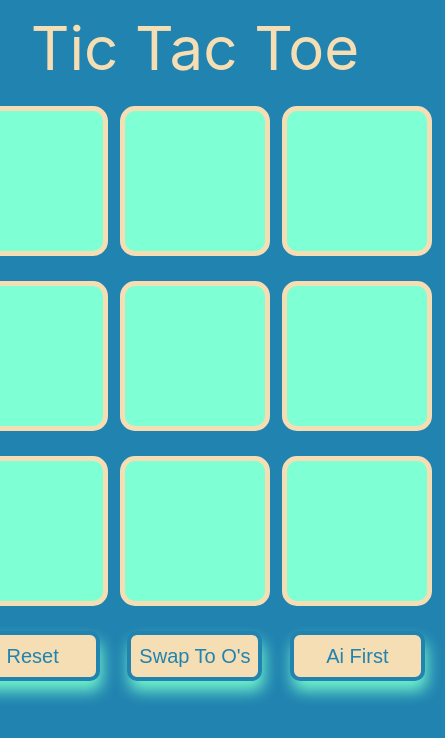
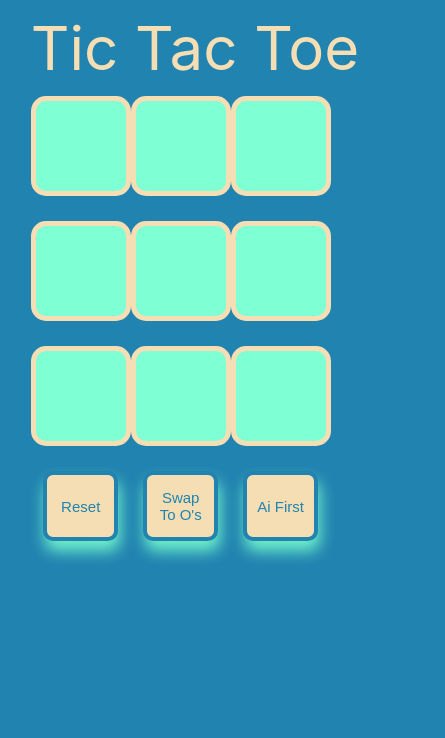
Before and after one commit to Krestle80/vueTicTacToe, a Vue app: page / in a window 390 px wide. Shown: the top 738 px of the page, 445 px wide, since content can reach past the window. Built offline with nearby package versions, Linux system fonts and the light colour scheme.

Commit message:
adding mediaQuerries for accessibility

```diff
--- a/src/App.vue
+++ b/src/App.vue
@@ -267,4 +267,28 @@ export default {
     height:100px;
   }
 }
+@media only screen and (max-width: 875px)  {
+  .title{
+    font-size:60px;
+  }
+  .gameBoard{
+    width:500px;
+    gap:7px;
+  }
+  .tile{
+    width:150px;
+    height:150px;
+  }
+@media only screen and (max-width: 400px)  {
+  .gameBoard{
+    width:300px;
+    padding:0px;
+    gap:0px;
+  }
+  .tile{
+    width:100px;
+    height:100px;
+  }
+}
+}
 </style>
--- a/src/components/BottomButton.vue
+++ b/src/components/BottomButton.vue
@@ -30,4 +30,11 @@
             font-size:20px;
         }
     }
+        @media only screen and (max-width: 400px)  {
+        .bottomButton{
+            width:75px;
+            height:70px;
+            font-size:15px;
+        }
+    }
 </style>
```
